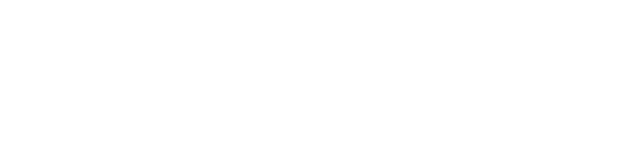
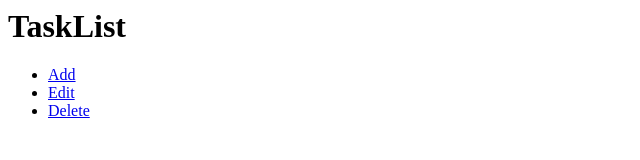
Before and after one commit to Mariacecilia1999/taskList, a plain HTML site: page index.html in a window 1280 px wide. Shown: the whole page, without its empty margins (0-640 px from the left). Drawn offline with Linux system fonts and the light colour scheme.

Commit message:
Header no styles

```diff
--- a/index.html
+++ b/index.html
@@ -7,7 +7,22 @@
    <link rel="stylesheet" href="./css/styles.css">
 </head>
 <body>
-
+    <header>
+      <h1>TaskList</h1>
+      <nav>
+         <ul>
+            <li>
+               <a href="#">Add</a>
+            </li>
+            <li>
+               <a href="#">Edit</a>
+            </li>
+            <li>
+               <a href="#">Delete</a>
+            </li>
+         </ul>
+      </nav>
+    </header>
    <script src="./js/main.js"></script>
 </body>
 </html>
```
